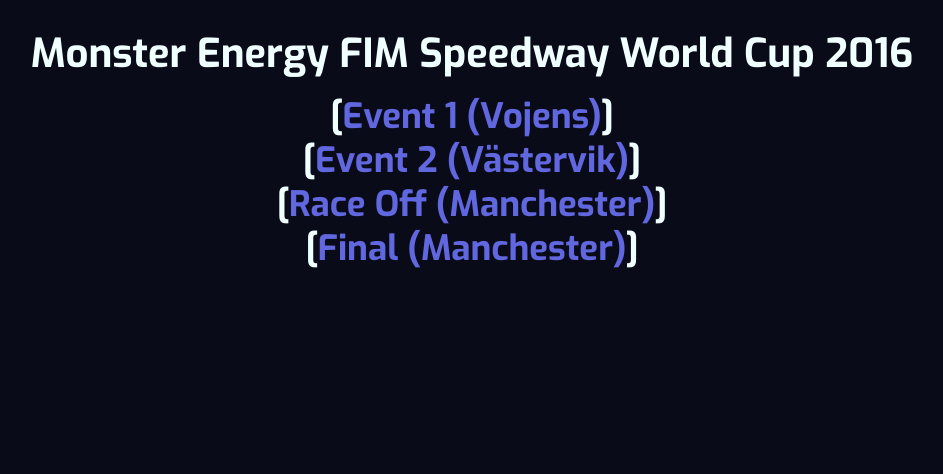
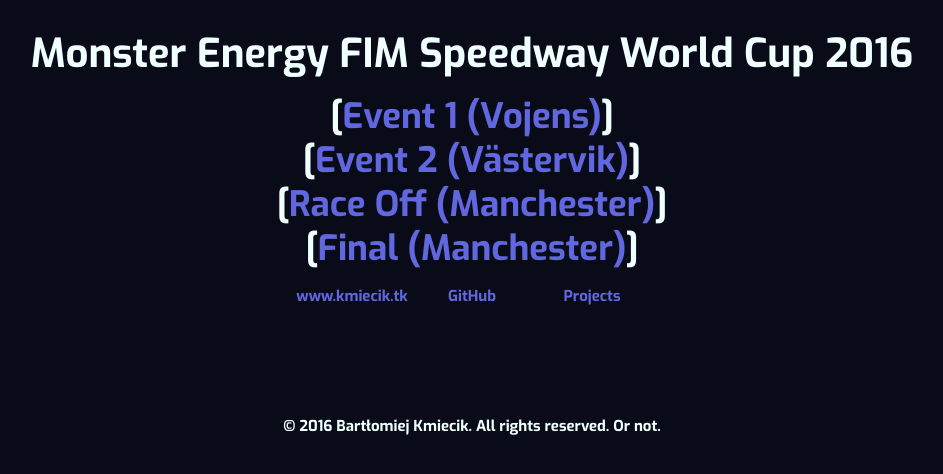
Before and after one commit to bkmiecik12/-PHP-MySQL-SWC-2016, a PHP site: page / in a window 1280 px wide. Shown: the top 474 px of the page, without its empty margins (168-1111 px from the left). Run offline with PHP 8.4, Linux system fonts and the light colour scheme.

Commit message:
Almost done

```diff
--- a/final.php
+++ b/final.php
@@ -207,5 +207,6 @@
 
 ?>
 </div>
+<div id="footer">&copy 2016 Bartłomiej Kmiecik. All rights reserved. Or not.</div>
 </body>
 </html>
--- a/index.php
+++ b/index.php
@@ -4,6 +4,7 @@
 	<meta charset="utf-8" />
 	<title>Monster Energy FIM Speedway World Cup 2016</title>
 	<link rel="stylesheet" href="style.css" type="text/css"/>
+	<link rel="stylesheet" href="../css/fontello.css" type="text/css"/>
 	<link href="https://fonts.googleapis.com/css?family=Exo:700&subset=latin-ext" rel="stylesheet">
 	<link href="https://fonts.googleapis.com/css?family=Source+Code+Pro" rel="stylesheet">
 
@@ -19,8 +20,24 @@
 		<!--<p>[<a href="complete.php" class="link">Complete results</a>] </p>-->
 	</form>
 
+	<div id="tiles">
 
+				<a href=".." class="link">
+					<div class="tile1"><i class="icon-home"></i>www.kmiecik.tk</div>
+				</a>
 
+				<a href="https://www.github.com/bkmiecik12" class="link" target="_blank">
+					<div class="tile1"><i class="icon-github-circled"></i> GitHub</div>
+				</a>
 
+				<a href="../projects.html" class="link">
+					<div class="tile1"><i class="icon-code"></i>Projects</div>
+				</a>
+
+				<div style="clear: both;"></div>
+
+		</div>
+
+<div id="footer">&copy 2016 Bartłomiej Kmiecik. All rights reserved. Or not.</div>
 </body>
 </html>
--- a/raceoff.php
+++ b/raceoff.php
@@ -206,5 +206,6 @@
 
 ?>
 </div>
+<div id="footer">&copy 2016 Bartłomiej Kmiecik. All rights reserved. Or not.</div>
 </body>
 </html>
--- a/style.css
+++ b/style.css
@@ -14,6 +14,42 @@ body
 	width:1000px;
 	margin-left:auto;
 	margin-right:auto;
+}
+#footer
+{
+	margin-top:10px;
+	font-size:15px;
+}
+#tiles
+{
+	width: 360px;
+	margin-left:auto;
+	margin-right:auto;
+	margin-top:30px;
+
+}
+.tile1
+{
+	color:#6167de;
+	width:120px;
+	height:120px;
+	float:left;
+	font-size:15px;
+	margin:0 auto;
+}
+.tile2
+{
+	color:#1e2047;
+	width:120px;
+	height:120px;
+	margin:0px;
+	float:left;
+	font-size:15px;
+}
+.tile1:hover
+{
+	color:#ffffff;
+	font-size: 20px;
 }
 .team
 {
--- a/style1.css
+++ /dev/null
@@ -1,5 +0,0 @@
-body
-{
-	background-color:#0a0b19;
-	color:#ffffff;
-}
--- a/vastervik.php
+++ b/vastervik.php
@@ -178,7 +178,7 @@
 			$place=1;
 			$prize1="";
 			$prize2="";
-			echo '</div><div class="results">Results</br>';
+			echo '</div><div class="results"><u>Results</u></br>';
 			while($row3 = $res3->fetch_array())
 			{
 					$team=$row3['team'];
@@ -197,5 +197,6 @@
 
 ?>
 </div>
+<div id="footer">&copy 2016 Bartłomiej Kmiecik. All rights reserved. Or not.</div>
 </body>
 </html>
--- a/vojens.php
+++ b/vojens.php
@@ -178,7 +178,7 @@
 			$prize1="";
 			$prize2="";
 
-			echo '</div><div class="results">Results</br>';
+			echo '</div><div class="results"><u>Results</u></br>';
 			while($row3 = $res3->fetch_array())
 			{
 					$team=$row3['team'];
@@ -196,5 +196,6 @@
 
 ?>
 </div>
+<div id="footer">&copy 2016 Bartłomiej Kmiecik. All rights reserved. Or not.</div>
 </body>
 </html>
```
